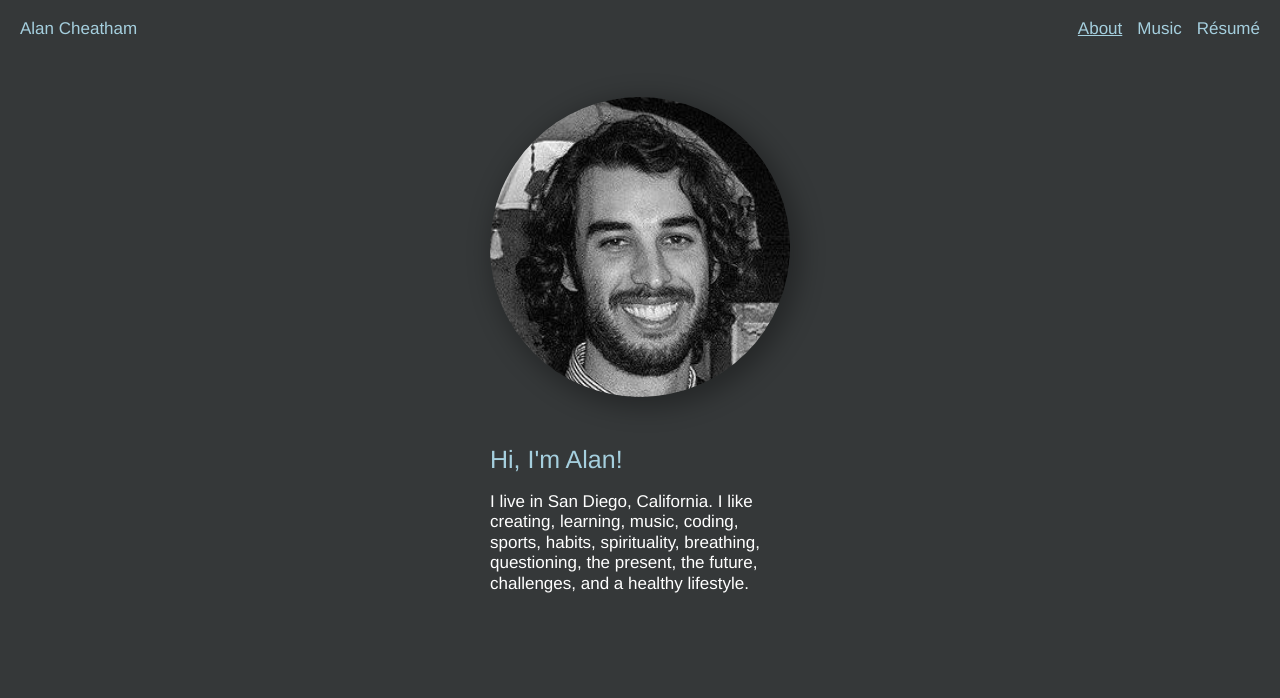
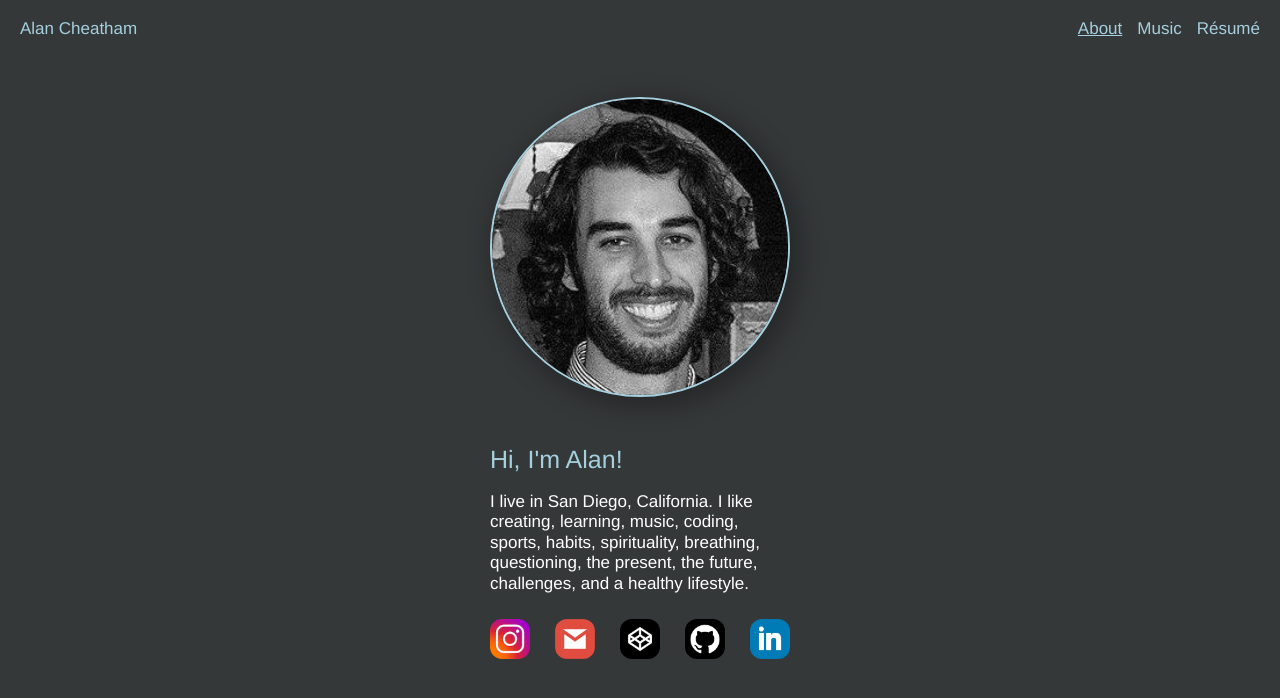
Before and after one commit to alancheatham/alancheatham.github.io, a Vue app: page / in a window 1280 px wide. Shown: the top 698 px of the page. Built offline with nearby package versions, Linux system fonts and the light colour scheme.

Commit message:
icon animation and borders

```diff
--- a/src/App.vue
+++ b/src/App.vue
@@ -14,7 +14,7 @@
   </div>
 </template>
 
-<style lang="stylus" scoped>
+<style lang="stylus">
 .app
   width 100%
   height 100%
--- a/src/views/About.vue
+++ b/src/views/About.vue
@@ -12,6 +12,43 @@
           I live in San Diego, California. I like creating, learning, music,
           coding, sports, habits, spirituality, breathing, questioning, the
           present, the future, challenges, and a healthy lifestyle.
+        </div>
+        <div class="contact">
+          <a
+            class="contact__item"
+            href="https://instagram.com/alancheatham"
+            target="_blank"
+          >
+            <img class="icon" src="../assets/icons/instagram.png" />
+          </a>
+          <a
+            class="contact__item"
+            href="mailto:alancheatham@gmail.com"
+            target="_blank"
+          >
+            <img class="icon" src="../assets/icons/email.png" />
+          </a>
+          <a
+            class="contact__item"
+            href="https://codepen.io/alancheatham"
+            target="_blank"
+          >
+            <img class="icon" src="../assets/icons/codepen.png" />
+          </a>
+          <a
+            class="contact__item"
+            href="https://github.com/alancheatham"
+            target="_blank"
+          >
+            <img class="icon" src="../assets/icons/github.png" />
+          </a>
+          <a
+            class="contact__item"
+            href="https://www.linkedin.com/in/alancheatham/"
+            target="_blank"
+          >
+            <img class="icon" src="../assets/icons/linkedin.png" />
+          </a>
         </div>
       </div>
     </div>
@@ -41,6 +78,7 @@ export default {
   width 300px
   height 300px
   border-radius 100%
+  border 2px solid #a5cfde
   overflow hidden
   box-shadow 6px 6px 24px 5px rgba(0,0,0,.3)
 
@@ -57,4 +95,18 @@ img
 .body
   padding-top 20px
   line-height 1.2
+
+.contact
+  display flex
+  align-items center
+  justify-content space-between
+  margin-top 25px
+
+.icon
+  width 40px
+  border-radius 30%
+  transition ease-in 0.1s
+
+  &:hover
+    transform scale(1.1)
 </style>
--- a/src/views/Music.vue
+++ b/src/views/Music.vue
@@ -24,6 +24,7 @@
         <div class="band__content">
           <div class="header band__header">Casual Yak</div>
           <iframe
+            class="band__music"
             src="https://open.spotify.com/embed/track/3Z09WDXMaCpXkvWffjOgZI"
             width="300"
             height="380"
@@ -46,6 +47,7 @@
         <div class="band__content">
           <div class="header band__header">Arch Narcissist</div>
           <iframe
+            class="band__music"
             src="https://open.spotify.com/embed/track/7fxbO3VAcaLhPNwmsaoM6j"
             width="300"
             height="380"
@@ -68,6 +70,7 @@
         <div class="band__content">
           <div class="header band__header">Chunky Hustle Brass Band</div>
           <iframe
+            class="band__music"
             width="400"
             height="300"
             scrolling="no"
@@ -129,7 +132,10 @@
 .container
   width 100%
   max-width 840px
-  padding-top 30px
+  margin-top 30px
+  border 2px solid #a5cfde
+  border-radius 20px
+  overflow hidden
 
 .scale
   position relative
@@ -181,7 +187,7 @@
   padding-top 100px
   font-weight bold
 
-iframe
+.band__music
   margin-top 22px
 
 .contact__item
@@ -192,6 +198,10 @@ iframe
 .icon
   width 40px
   border-radius 30%
+  transition ease-in 0.1s
+
+  &:hover
+    transform scale(1.1)
 
   &__label
     margin-left 10px
--- a/src/views/Resume.vue
+++ b/src/views/Resume.vue
@@ -11,10 +11,10 @@
           Why Alan?
         </h3>
         <p>
-          Hi, I'm Alan! I live in San Diego, and I like to learn. I primarily
-          work on the front end, and am proficient in HTML, CSS, JavaScript. I'm
-          equal parts big picture and detail oriented, and have experience with
-          several popular frameworks.
+          Hi, I'm Alan! I live in San Diego. I primarily work on the front end,
+          and am proficient in HTML, CSS, JavaScript. I'm equal parts big
+          picture and detail oriented, and have experience with several popular
+          frameworks.
         </p>
         <p>
           I have many interests, several of which have helped me become a better
@@ -250,6 +250,7 @@ b
   border-radius 10%
   margin auto
   display block
+  border 2px solid #a5cfde
 
 .ingage-project
   font-style italic
@@ -311,10 +312,13 @@ b
 .icon
   width 40px
   border-radius 30%
+  transition ease-in 0.1s
 
   &__label
     margin-left 10px
 
+  &:hover
+    transform scale(1.1)
 a
   text-decoration underline
   color #a5cfde
```
Also changed, not shown: src/assets/icons/instagram.png.
